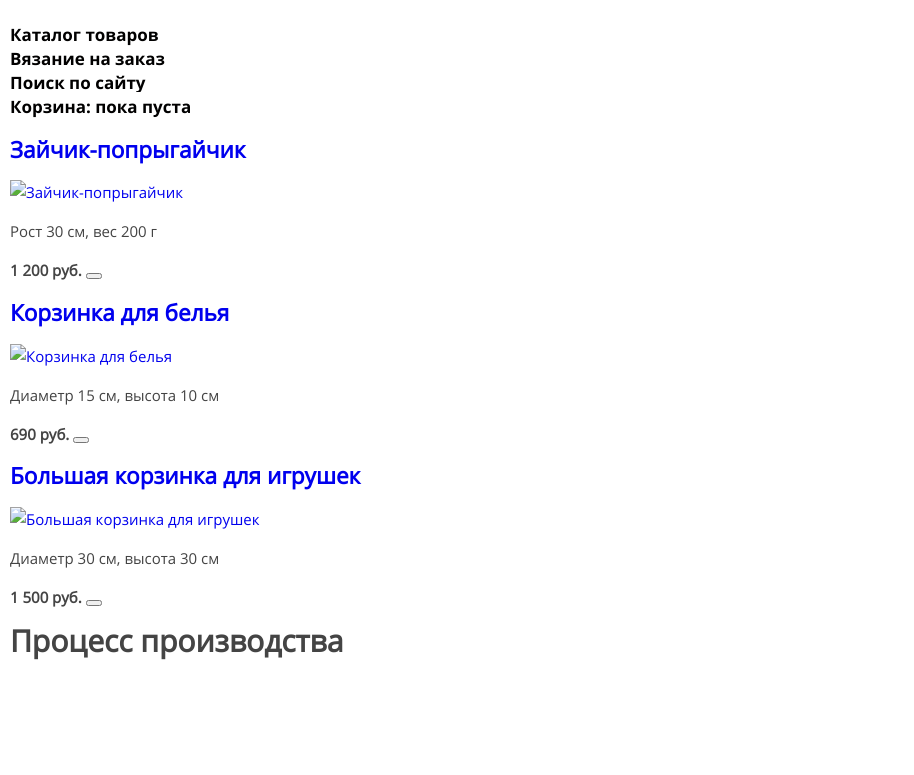
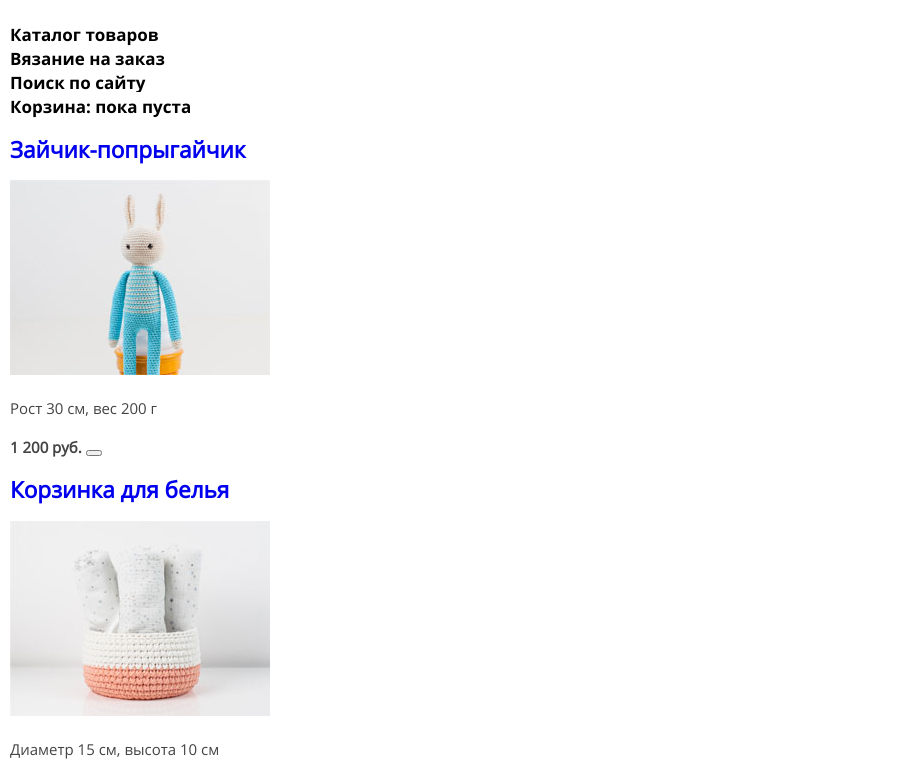
Before and after one commit to nurinori/96216-mishka, a website: page source/catalog.html in a window 1280 px wide. Shown: the part 72-847 px from the top of the page, without its empty margins (0-914 px from the left). Drawn offline with nearby package versions, Linux system fonts and the light colour scheme; files that its build step writes are made by us from their sources.

Commit message:
Добавлены контентные изображения

```diff
--- a/source/catalog.html
+++ b/source/catalog.html
@@ -73,7 +73,7 @@
             </a>
           </h2>
           <a class="product-item__link-img" href="item-rabbit.html">
-            <img class="product-item__img" src="img/" width="100" height="100" alt="Зайчик-попрыгайчик">
+            <img class="product-item__img" src="img/photo-hare-mobile@1x.jpg" width="260" height="195" alt="Зайчик-попрыгайчик">
           </a>
           <p class="product-item__description">
             Рост 30 см, вес 200 г
@@ -96,7 +96,7 @@
             </a>
           </h2>
           <a class="product-item__link-img" href="item-rabbit.html">
-            <img class="product-item__img" src="img/" width="100" height="100" alt="Корзинка для белья">
+            <img class="product-item__img" src="img/photo-bowl-mobile@1x.jpg" width="260" height="195" alt="Корзинка для белья">
           </a>
           <p class="product-item__description">
             Диаметр 15 см, высота 10 см
@@ -119,7 +119,7 @@
             </a>
           </h2>
           <a class="product-item__link-img" href="item-rabbit.html">
-            <img class="product-item__img" src="img/" width="100" height="100" alt="Большая корзинка для игрушек">
+            <img class="product-item__img" src="img/photo-toys-mobile@1x.jpg" width="260" height="195" alt="Большая корзинка для игрушек">
           </a>
           <p class="product-item__description">
             Диаметр 30 см, высота 30 см
@@ -140,7 +140,7 @@
         <h1 class="kraft__title">
           Процесс производства
         </h1>
-        <video class="kraft__video video" poster="img/" width="100" height="100" preload="none">
+        <video class="kraft__video video" poster="img/video-mobile@1x.jpg" width="260" height="150" preload="none">
         </video>
         <p class="kraft__description">
           По просьбам наших любимых фолловеров мы сняли для вас подробное видео о том, как появляются наши товары.
```
